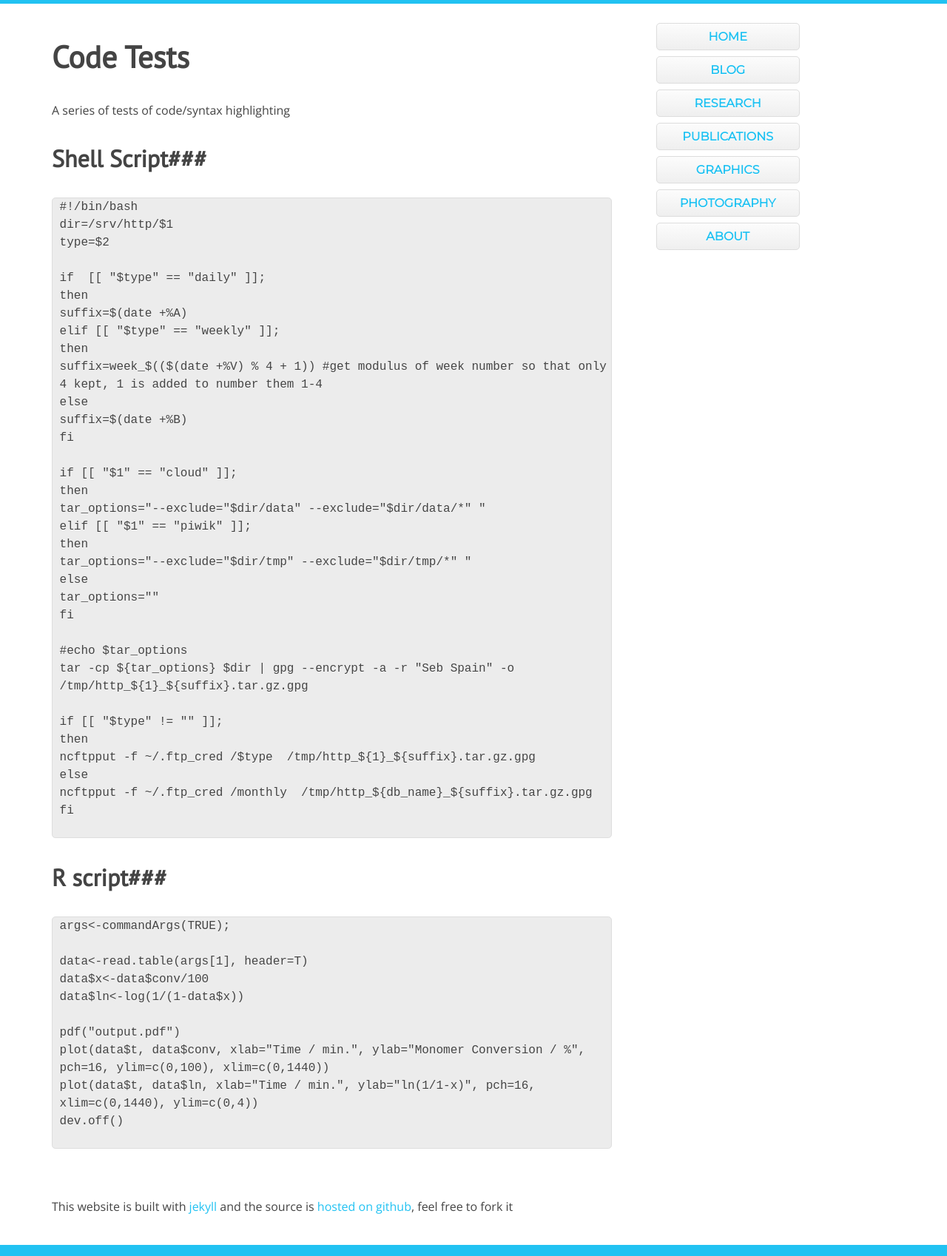
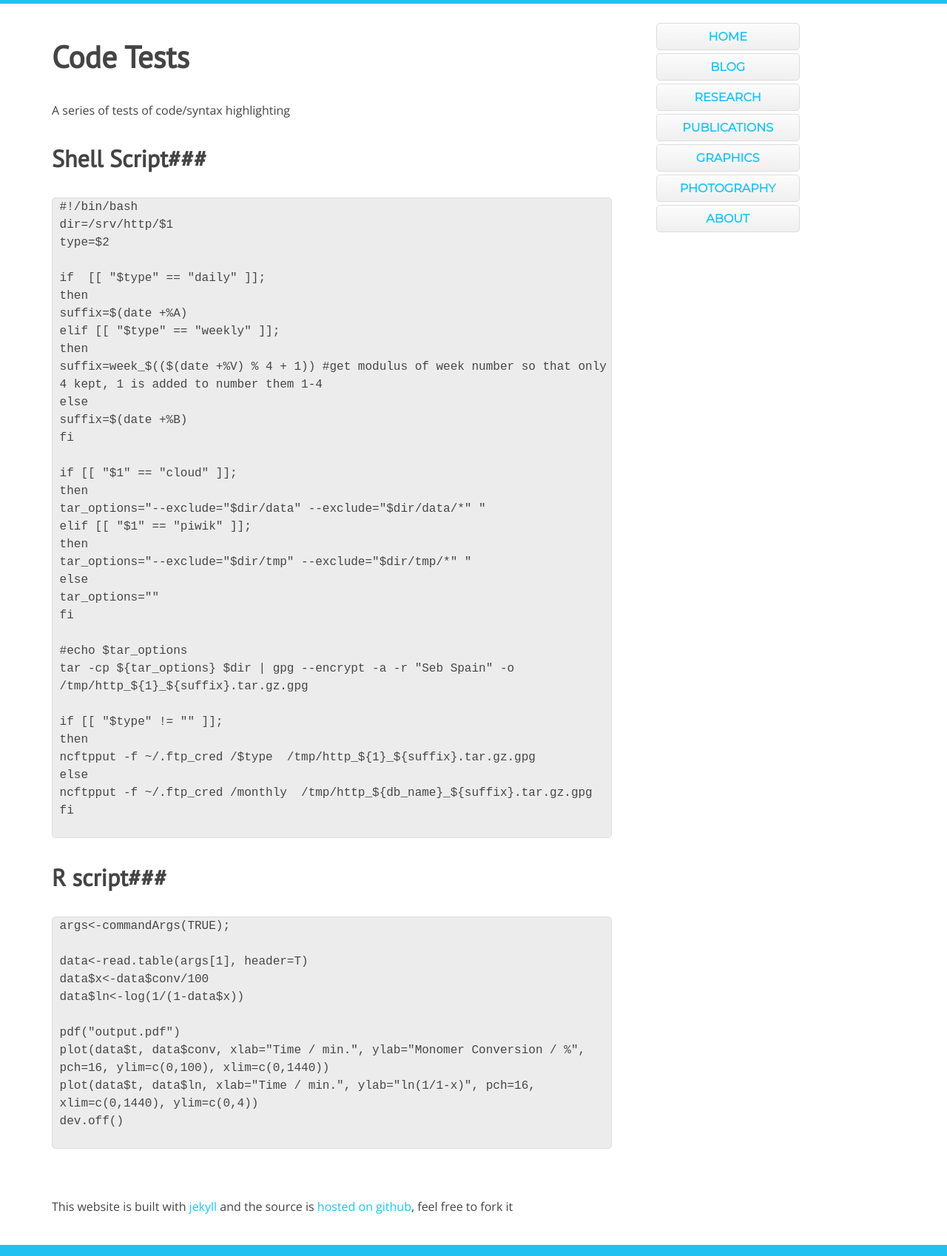
Before and after one commit to sebspain/sebspain.github.io, a Jekyll site: the page built from code_tests.md, in a window 1280 px wide. Shown: the whole page at 74% size. Built offline with Jekyll 4.4.1, drawn with Linux system fonts in a browser that asks for light colours; Markdown is read by kramdown in place of the engine named in the settings.

Commit message:
adjust height in main nav

```diff
--- a/css/style.css
+++ b/css/style.css
@@ -140,7 +140,7 @@ li.posts {
   font-weight: 700;
   text-transform: uppercase;
   display: inline-block;
-  margin-bottom: .5em;
+  margin-bottom: .25em;
   width: 10em;
   text-align: center;
 }
```
